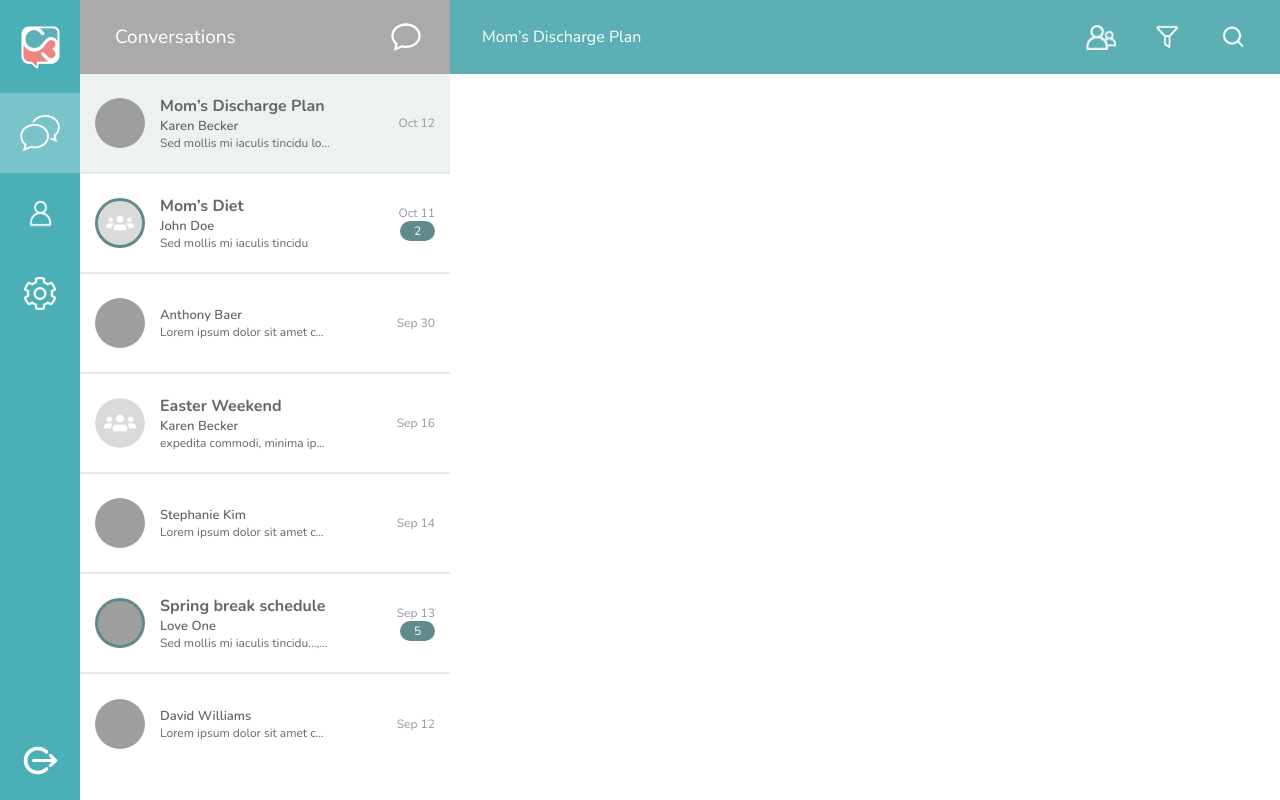
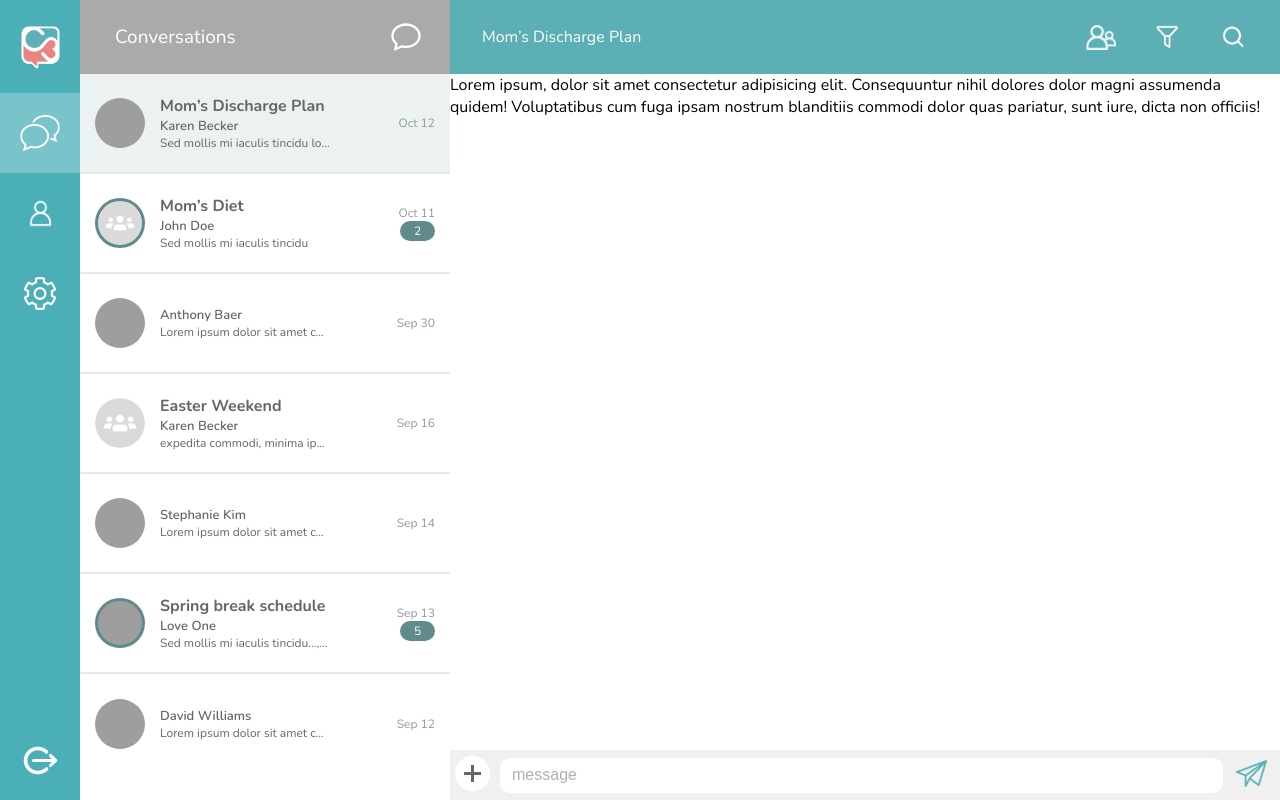
Before and after one commit to progtarek/react_care, a React (Create React App) app: page /messenger in a window 1280 px wide. Built offline with nearby package versions, Linux system fonts and the light colour scheme; grey boxes are pictures that could not be loaded.

Commit message:
[Messenger] (messenger actions) finalize messenger actions UI implementation

```diff
--- a/src/modules/messenger/components/conversation-group-item/ConversationGroupItem.component.jsx
+++ b/src/modules/messenger/components/conversation-list-item/ConversationListItem.component.jsx
@@ -1,12 +1,12 @@
 import React from 'react';
 import {
-  ConversationGroupItemContainer,
+  ConversationListItemContainer,
   ConversationMediaObjectFooter,
   ConversationMediaObjectBody,
   ConversationAvatar,
-} from './ConversationGroupItem.styles';
+} from './ConversationListItem.styles';
 
-const ConversationGroupItem = ({
+const ConversationListItem = ({
   avatar,
   status,
   groupTitle,
@@ -17,7 +17,7 @@ const ConversationGroupItem = ({
   active,
 }) => {
   return (
-    <ConversationGroupItemContainer className={active ? 'active' : ''}>
+    <ConversationListItemContainer className={active ? 'active' : ''}>
       <ConversationAvatar url={avatar} className={status} />
       <ConversationMediaObjectBody>
         <div className='group-title'>{groupTitle}</div>
@@ -30,8 +30,8 @@ const ConversationGroupItem = ({
           <div className='unseen-count'>{unseenCount}</div>
         ) : null}
       </ConversationMediaObjectFooter>
-    </ConversationGroupItemContainer>
+    </ConversationListItemContainer>
   );
 };
 
-export default ConversationGroupItem;
+export default ConversationListItem;
--- a/src/modules/messenger/components/conversation-group-item/ConversationGroupItem.styles.jsx
+++ b/src/modules/messenger/components/conversation-list-item/ConversationListItem.styles.jsx
@@ -60,7 +60,7 @@ export const ConversationMediaObjectBody = styled.div`
   }
 `;
 
-export const ConversationGroupItemContainer = styled.div`
+export const ConversationListItemContainer = styled.div`
   ${ConversationMediaObject};
 
   .group-title {
--- a/src/modules/messenger/components/conversation-list/ConversationList.component.jsx
+++ b/src/modules/messenger/components/conversation-list/ConversationList.component.jsx
@@ -1,13 +1,13 @@
 import React from 'react';
 import { ConversationListContainer } from './ConversationList.styles';
-import ConversationGroupItem from '../conversation-group-item/ConversationGroupItem.component';
+import ConversationListItem from '../conversation-list-item/ConversationListItem.component';
 import MESSENGER_DATA from './coversationList';
 
 const ConversationList = () => {
   return (
     <ConversationListContainer>
       {MESSENGER_DATA.map(({ id, ...rest }) => (
-        <ConversationGroupItem key={id} {...rest} />
+        <ConversationListItem key={id} {...rest} />
       ))}
     </ConversationListContainer>
   );
--- /dev/null
+++ b/src/modules/messenger/components/conversation-thread-controls/ConversationThreadControls.component.jsx
@@ -0,0 +1,24 @@
+import React from 'react';
+import { ConversationThreadControlsContainer } from './ConversationThreadControls.styles';
+import CustomInput from '../../../../shared/components/forms/CustomInput.component';
+import CustomButtonWithIcon from '../../../../shared/components/forms/CustomButtonWithIcon.component';
+import SendIcon from '../../../../assets/img/controls/ic_send.png';
+import AddIcon from '../../../../assets/img/controls/ic_add.png';
+
+const ConversationThreadControls = () => {
+  return (
+    <ConversationThreadControlsContainer>
+      <form>
+        <CustomButtonWithIcon type='button' style={{ marginRight: '10px' }}>
+          <img src={AddIcon} alt='attach' />
+        </CustomButtonWithIcon>
+        <CustomInput type='text' placeholder='message' />
+        <CustomButtonWithIcon type='submit' style={{ marginLeft: '13px' }}>
+          <img src={SendIcon} alt='send' />
+        </CustomButtonWithIcon>
+      </form>
+    </ConversationThreadControlsContainer>
+  );
+};
+
+export default ConversationThreadControls;
--- /dev/null
+++ b/src/modules/messenger/components/conversation-thread-controls/ConversationThreadControls.styles.jsx
@@ -0,0 +1,20 @@
+import styled from 'styled-components';
+
+export const ConversationThreadControlsContainer = styled.footer`
+  order: 3;
+  position: relative;
+  flex: none;
+  display: flex;
+  width: 100%;
+  box-sizing: border-box;
+  z-index: 1;
+  padding: 0 13px 0 5px;
+  background-color: #f0f0f0;
+
+  form {
+    height: 50px;
+    display: flex;
+    width: 100%;
+    align-items: center;
+  }
+`;
--- a/src/modules/messenger/components/conversation-thread-header/ConversationThreadHeader.styles.jsx
+++ b/src/modules/messenger/components/conversation-thread-header/ConversationThreadHeader.styles.jsx
@@ -1,7 +1,7 @@
 import styled from 'styled-components';
 import { WHITE } from '../../../../shared/styles/variables';
 
-export const ConversationThreadHeaderContainer = styled.div`
+export const ConversationThreadHeaderContainer = styled.header`
   width: 100%;
   height: 74px;
   display: flex;
@@ -9,6 +9,11 @@ export const ConversationThreadHeaderContainer = styled.div`
   padding: 0 22px 0 32px;
   background-color: #5cafb5;
   justify-content: space-between;
+  box-sizing: border-box;
+  position: relative;
+  z-index: 1000;
+  background-color: #5cafb5;
+  order: 1;
 
   .active-conversation-title {
     color: ${WHITE};
--- a/src/modules/messenger/components/conversation-thread/ConversationThread.component.jsx
+++ b/src/modules/messenger/components/conversation-thread/ConversationThread.component.jsx
@@ -1,11 +1,22 @@
 import React from 'react';
-import { ConversationThreadContainer } from './ConversationThread.styles';
+import {
+  ConversationThreadContainer,
+  Tarek,
+} from './ConversationThread.styles';
 import ConversationThreadHeader from '../conversation-thread-header/ConversationThreadHeader.component';
+import ConversationThreadControls from '../conversation-thread-controls/ConversationThreadControls.component';
 
 const ConversationThread = () => {
   return (
     <ConversationThreadContainer>
-      <ConversationThreadHeader />
+      <ConversationThreadHeader></ConversationThreadHeader>
+      <Tarek>
+        Lorem ipsum, dolor sit amet consectetur adipisicing elit. Consequuntur
+        nihil dolores dolor magni assumenda quidem! Voluptatibus cum fuga ipsam
+        nostrum blanditiis commodi dolor quas pariatur, sunt iure, dicta non
+        officiis!
+      </Tarek>
+      <ConversationThreadControls> </ConversationThreadControls>
     </ConversationThreadContainer>
   );
 };
--- a/src/modules/messenger/components/conversation-thread/ConversationThread.styles.jsx
+++ b/src/modules/messenger/components/conversation-thread/ConversationThread.styles.jsx
@@ -1,5 +1,14 @@
 import styled from 'styled-components';
 
 export const ConversationThreadContainer = styled.section`
+  display: flex;
+  flex-direction: column;
   flex: 1 0;
 `;
+
+export const Tarek = styled.div`
+  flex: 1 1 0;
+  order: 2;
+  position: relative;
+  z-index: 1;
+`;
--- /dev/null
+++ b/src/shared/components/forms/CustomButtonWithIcon.component.jsx
@@ -0,0 +1,12 @@
+import React from 'react';
+import { CustomButtonWithIconContainer } from './Forms.styles';
+
+const CustomButtonWithIcon = ({ children, ...rest }) => {
+  return (
+    <CustomButtonWithIconContainer {...rest}>
+      {children}
+    </CustomButtonWithIconContainer>
+  );
+};
+
+export default CustomButtonWithIcon;
--- /dev/null
+++ b/src/shared/components/forms/CustomInput.component.jsx
@@ -0,0 +1,8 @@
+import React from 'react';
+import { CustomInputContainer } from './Forms.styles';
+
+function CustomInput(props) {
+  return <CustomInputContainer {...props} />;
+}
+
+export default CustomInput;
--- /dev/null
+++ b/src/shared/components/forms/Forms.styles.jsx
@@ -0,0 +1,42 @@
+import styled from 'styled-components';
+import { WHITE } from '../../styles/variables';
+
+export const CustomInputContainer = styled.input`
+  background-color: ${WHITE};
+  border-radius: 10px;
+  height: 35px;
+  display: block;
+  width: 100%;
+  padding: 0.375rem 0.75rem;
+  font-size: 1rem;
+  font-weight: 400;
+  line-height: 1.2;
+  color: #495057;
+  background-clip: padding-box;
+  border: none;
+  transition: border-color 0.15s ease-in-out, box-shadow 0.15s ease-in-out;
+  outline: none;
+
+  ::placeholder {
+    color: #afafb3;
+    opacity: 1; /* Firefox */
+  }
+
+  :-ms-input-placeholder {
+    /* Internet Explorer 10-11 */
+    color: #afafb3;
+  }
+
+  ::-ms-input-placeholder {
+    /* Microsoft Edge */
+    color: ;
+  }
+`;
+
+export const CustomButtonWithIconContainer = styled.button`
+  cursor: pointer;
+  border: none;
+  background: none;
+  outline: none;
+  padding: 0;
+`;
```
Also changed, not shown: src/assets/img/controls/ic_add.png (added), src/assets/img/controls/ic_send.png (added).
